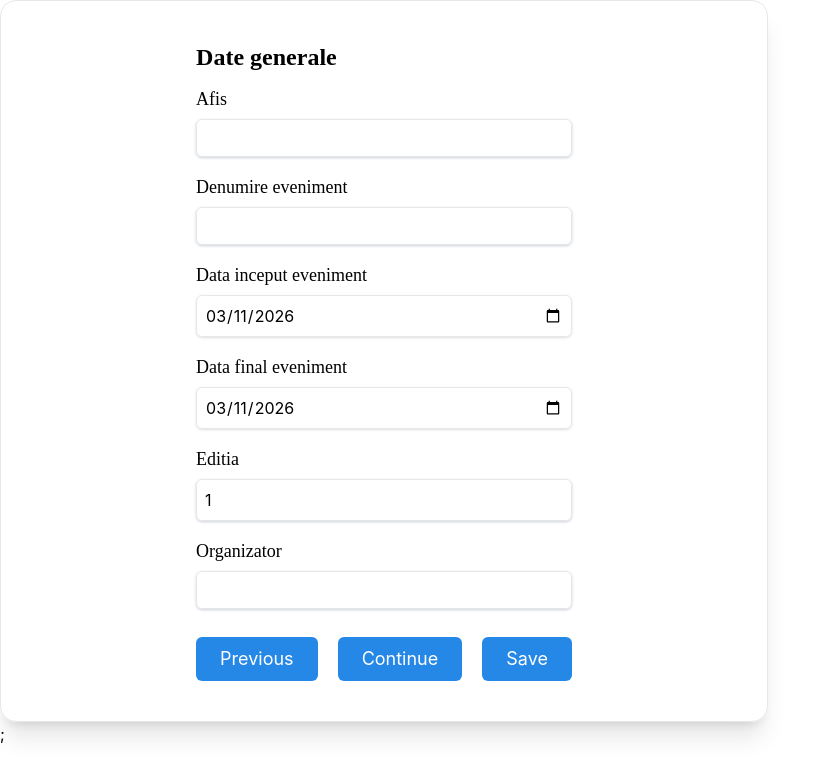
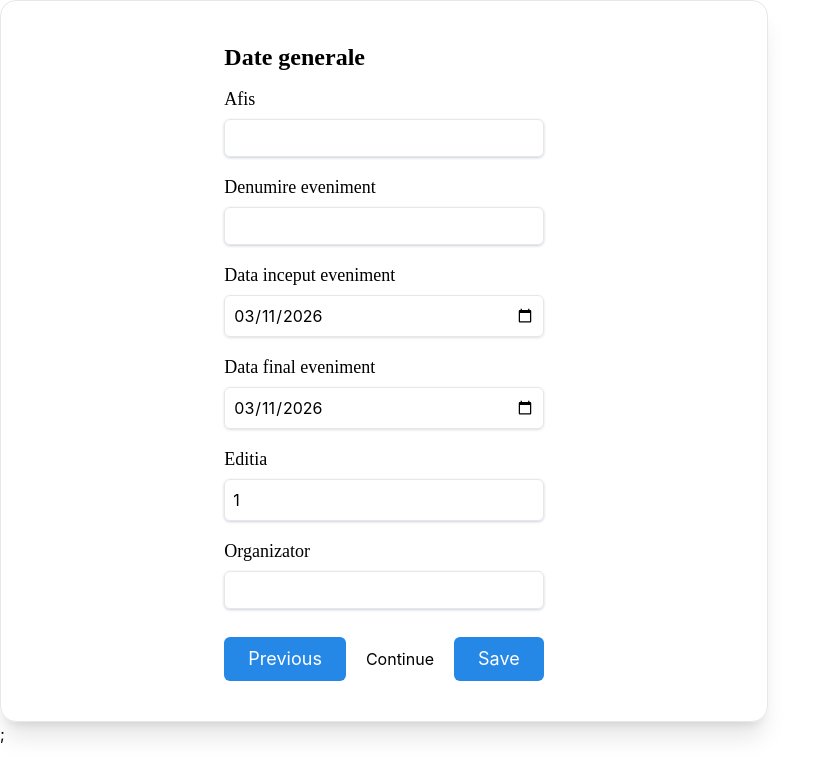
Before and after one commit to DanyParfene/UniEvent, a React (Vite) app in the folder FRONTEND/UniEvent/: page /create-event in a window 1280 px wide. Shown: the top 778 px of the page, without its empty margins (0-831 px from the left). Built offline with nearby package versions, Linux system fonts and the light colour scheme.

Commit message:
add form functionalities

```diff
--- a/FRONTEND/UniEvent/src/routes/create-event.tsx
+++ b/FRONTEND/UniEvent/src/routes/create-event.tsx
@@ -131,7 +131,6 @@ function RouteComponent() {
               setCurrentStep((prev) => prev + 1);
               setFormErrors(null);
             }}
-            className="px-6 py-2 w-fit rounded-md bg-secondary text-text-primary text-lg hover:shadow-lg hover:bg-primary hover:cursor-pointer transition-all duration-300"
           >
             Continue
           </button>
```
